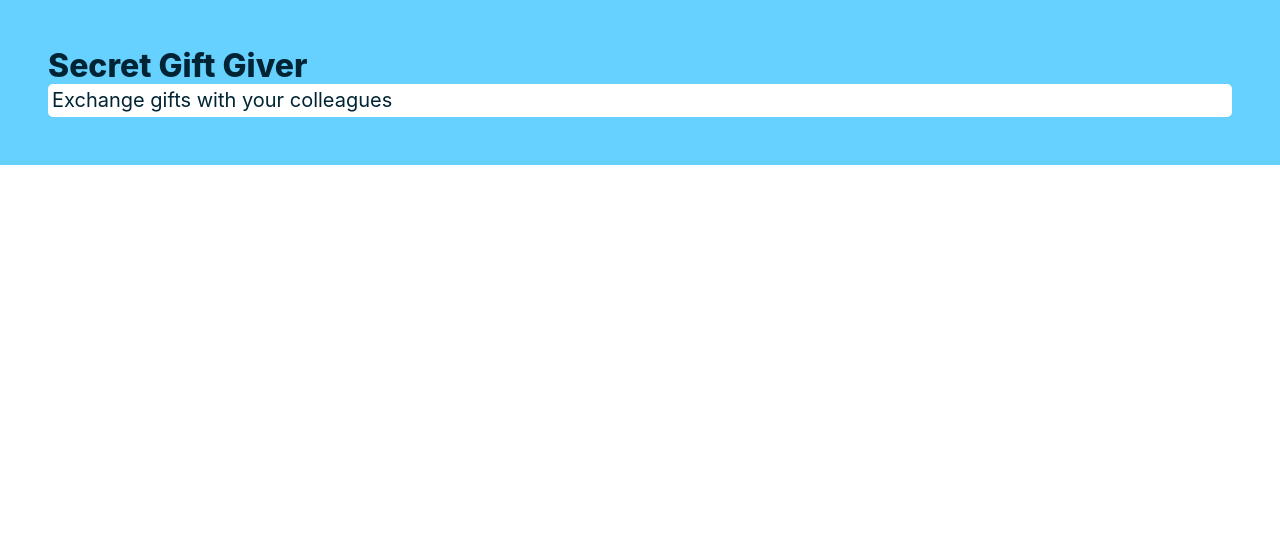
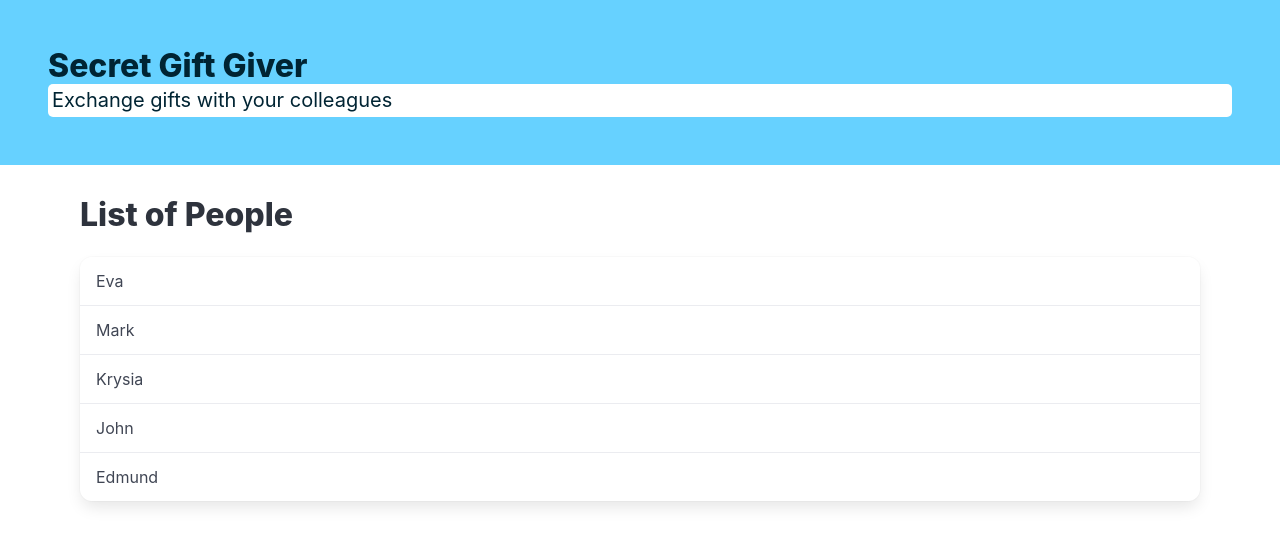
Before and after one commit to michaljabi/eduweb-nowoczesny-react-od-podstaw, a React (Vite) app in the folder secret-gift-giver/: page / in a window 1280 px wide. Shown: the top 546 px of the page. Built offline with nearby package versions, Linux system fonts and the light colour scheme.

Commit message:
lesson(10): map data to JSX elements

```diff
--- a/secret-gift-giver/src/App.jsx
+++ b/secret-gift-giver/src/App.jsx
@@ -1,16 +1,32 @@
 import {Header} from "./components/Header.jsx";
+import {people} from "./people.js";
 
 function App() {
 
   const appTitle = 'Secret Gift Giver';
 
   const showAlert = (message) => {
-        alert(message)
+      alert(message)
   }
 
   return (
     <>
-        <Header title={appTitle} subTitle="Exchange gifts with your colleagues" onAlert={showAlert} />
+      <Header title={appTitle} subTitle="Exchange gifts with your colleagues" onAlert={showAlert}/>
+
+        <main className="container mt-4 p-4">
+            <h3 className="title is-3">List of People</h3>
+            <article className="panel is-info">
+                {
+                    people.map(name =>
+                        (
+                            <a key={name} className="panel-block is-active">
+                                {name}
+                            </a>
+                        )
+                    )
+                }
+            </article>
+        </main>
     </>
   )
 }
```
